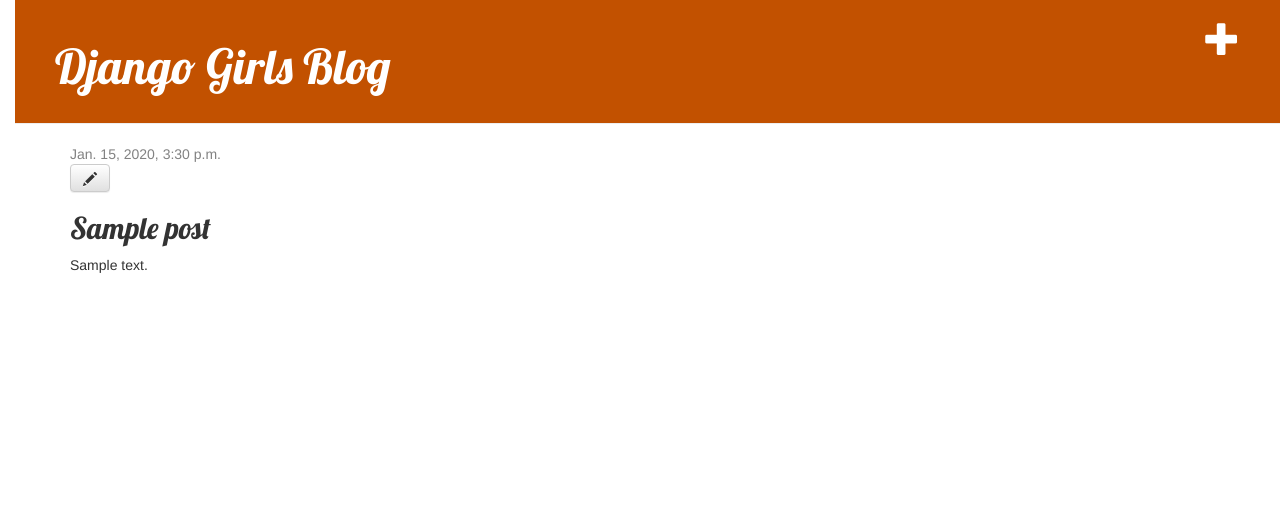
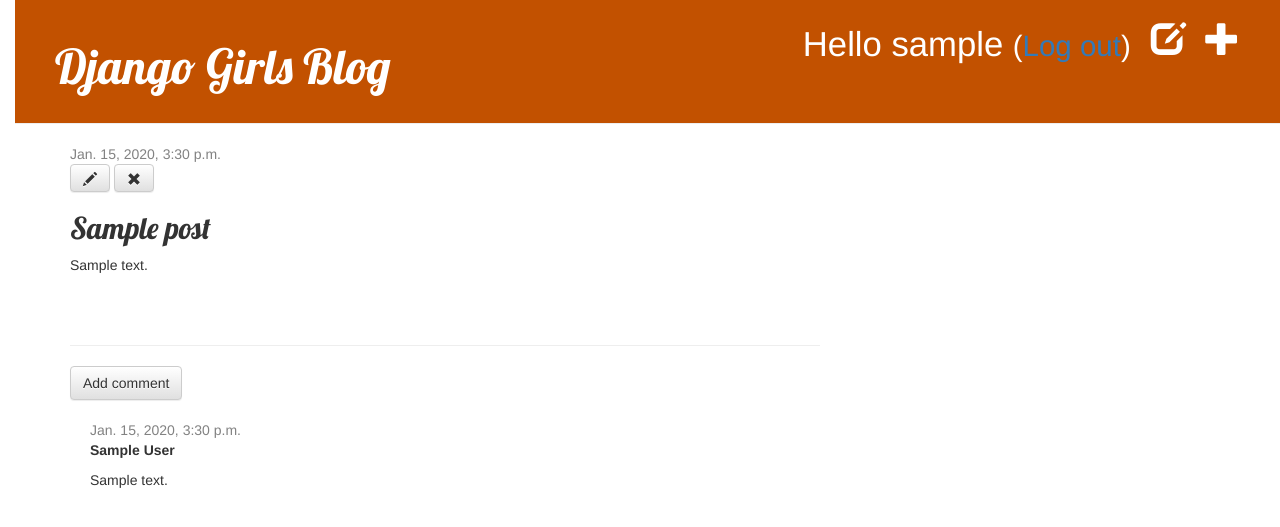
Before and after one commit to sinhaditya/my-first-blog, a Django app: page /post/1/ in a window 1280 px wide. Shown: the top 527 px of the page. Run offline with Django 3.2, Linux system fonts and the light colour scheme; a user stored in the database is signed in; tables that the repository leaves empty hold one stand-in row (values such as "Sample post"); some libraries are stand-ins or nearby versions.

Commit message:
additional files and changes for Heroku

```diff
--- a/blog/admin.py
+++ b/blog/admin.py
@@ -1,4 +1,5 @@
 from django.contrib import admin
-from .models import Post
+from .models import Post, Comment
 
 admin.site.register(Post)
+admin.site.register(Comment)
--- a/blog/models.py
+++ b/blog/models.py
@@ -17,3 +17,22 @@ class Post(models.Model):
 
     def __str__(self):
         return self.title
+
+    def approved_comments(self):
+        return self.comments.filter(approved_comment=True)
+
+
+class Comment(models.Model):
+    post = models.ForeignKey(
+        'blog.Post', on_delete=models.CASCADE, related_name='comments')
+    author = models.CharField(max_length=200)
+    text = models.TextField()
+    created_date = models.DateTimeField(default=timezone.now)
+    approved_comment = models.BooleanField(default=False)
+
+    def approve(self):
+        self.approved_comment = True
+        self.save()
+
+    def __str__(self):
+        return self.text
--- a/blog/static/css/blog.css
+++ b/blog/static/css/blog.css
@@ -62,3 +62,7 @@ h4 {
 .post h2 a:visited {
   color: #000000;
 }
+
+.comment {
+  margin: 20px 0px 20px 20px;
+}
--- a/blog/templates/blog/base.html
+++ b/blog/templates/blog/base.html
@@ -20,17 +20,30 @@
   <body>
     <div class="page-header">
       {% if user.is_authenticated %}
-    <a href="{% url 'post_new' %}" class="top-menu"><span class="glyphicon glyphicon-plus"></span></a>
+      <a href="{% url 'post_new' %}" class="top-menu"
+        ><span class="glyphicon glyphicon-plus"></span
+      ></a>
+      <a href="{% url 'post_draft_list' %}" class="top-menu"
+        ><span class="glyphicon glyphicon-edit"></span
+      ></a>
+      <p class="top-menu">
+        Hello {{ user.username }}
+        <small>(<a href="{% url 'logout' %}">Log out</a>)</small>
+      </p>
+      {% else %}
+      <a href="{% url 'login' %}" class="top-menu"
+        ><span class="glyphicon glyphicon-lock"></span
+      ></a>
       {% endif %}
       <h1><a href="/">Django Girls Blog</a></h1>
     </div>
+
     <div class="content container">
       <div class="row">
         <div class="col-md-8">
-            {% block content %}
-            {% endblock %}
+          {% block content %} {% endblock %}
         </div>
       </div>
     </div>
-  </body
+  </body>
 </html>
--- a/blog/templates/blog/post_detail.html
+++ b/blog/templates/blog/post_detail.html
@@ -4,12 +4,37 @@
   <div class="date">
     {{ post.published_date }}
   </div>
+  {% else %}
+  <a class="btn btn-default" href="{% url 'post_publish' pk=post.pk %}"
+    >Publish</a
+  >
   {% endif %} {% if user.is_authenticated %}
   <a class="btn btn-default" href="{% url 'post_edit' pk=post.pk %}"
     ><span class="glyphicon glyphicon-pencil"></span
+  ></a>
+  <a class="btn btn-default" href="{% url 'post_remove' pk=post.pk %}"
+    ><span class="glyphicon glyphicon-remove"></span
   ></a>
   {% endif %}
   <h2>{{ post.title }}</h2>
   <p>{{ post.text|linebreaksbr }}</p>
 </div>
-{% endblock %}
+<hr>
+<a class="btn btn-default" href="{% url 'add_comment_to_post' pk=post.pk %}">Add comment</a>
+{% for comment in post.comments.all %}
+    {% if user.is_authenticated or comment.approved_comment %}
+    <div class="comment">
+        <div class="date">
+            {{ comment.created_date }}
+            {% if not comment.approved_comment %}
+                <a class="btn btn-default" href="{% url 'comment_remove' pk=comment.pk %}"><span class="glyphicon glyphicon-remove"></span></a>
+                <a class="btn btn-default" href="{% url 'comment_approve' pk=comment.pk %}"><span class="glyphicon glyphicon-ok"></span></a>
+            {% endif %}
+        </div>
+        <strong>{{ comment.author }}</strong>
+        <p>{{ comment.text|linebreaks }}</p>
+    </div>
+    {% endif %}
+{% empty %}
+    <p>No comments here yet :(</p>
+{% endfor %}{% endblock %}
--- a/blog/urls.py
+++ b/blog/urls.py
@@ -8,4 +8,12 @@ urlpatterns = [
     path('post/<int:pk>/', views.post_detail, name='post_detail'),
     path('post/new/', views.post_new, name='post_new'),
     path('post/<int:pk>/edit/', views.post_edit, name='post_edit'),
+    path('drafts/', views.post_draft_list, name='post_draft_list'),
+    path('post/<pk>/publish/', views.post_publish, name='post_publish'),
+    path('post/<pk>/remove/', views.post_remove, name='post_remove'),
+    path('post/<int:pk>/comment/', views.add_comment_to_post,
+         name='add_comment_to_post'),
+    path('comment/<int:pk>/approve/',
+         views.comment_approve, name='comment_approve'),
+    path('comment/<int:pk>/remove/', views.comment_remove, name='comment_remove'),
 ]
--- a/blog/views.py
+++ b/blog/views.py
@@ -1,8 +1,9 @@
 from django.shortcuts import render, get_object_or_404
 from django.utils import timezone
-from .models import Post
-from .forms import PostForm
+from .models import Post, Comment
+from .forms import PostForm, CommentForm
 from django.shortcuts import redirect
+from django.contrib.auth.decorators import login_required
 
 
 def post_list(request):
@@ -16,18 +17,13 @@ def post_detail(request, pk):
     return render(request, 'blog/post_detail.html', {'post': post})
 
 
-def post_new(request):
-    form = PostForm()
-    return render(request, 'blog/post_edit.html', {'form': form})
-
-
+@login_required
 def post_new(request):
     if request.method == "POST":
         form = PostForm(request.POST)
         if form.is_valid():
             post = form.save(commit=False)
             post.author = request.user
-            post.published_date = timezone.now()
             post.save()
             return redirect('post_detail', pk=post.pk)
     else:
@@ -35,6 +31,7 @@ def post_new(request):
     return render(request, 'blog/post_edit.html', {'form': form})
 
 
+@login_required
 def post_edit(request, pk):
     post = get_object_or_404(Post, pk=pk)
     if request.method == "POST":
@@ -42,9 +39,62 @@ def post_edit(request, pk):
         if form.is_valid():
             post = form.save(commit=False)
             post.author = request.user
-            post.published_date = timezone.now()
             post.save()
             return redirect('post_detail', pk=post.pk)
     else:
         form = PostForm(instance=post)
     return render(request, 'blog/post_edit.html', {'form': form})
+
+
+@login_required
+def post_draft_list(request):
+    posts = Post.objects.filter(
+        published_date__isnull=True).order_by('created_date')
+    return render(request, 'blog/post_draft_list.html', {'posts': posts})
+
+
+@login_required
+def post_publish(request, pk):
+    post = get_object_or_404(Post, pk=pk)
+    post.publish()
+    return redirect('post_detail', pk=pk)
+
+
+def publish(self):
+    self.published_date = timezone.now()
+    self.save()
+
+
+@login_required
+def post_remove(request, pk):
+    post = get_object_or_404(Post, pk=pk)
+    post.delete()
+    return redirect('post_list')
+
+
+def add_comment_to_post(request, pk):
+    post = get_object_or_404(Post, pk=pk)
+    if request.method == "POST":
+        form = CommentForm(request.POST)
+        if form.is_valid():
+            comment = form.save(commit=False)
+            comment.post = post
+            comment.save()
+            return redirect('post_detail', pk=post.pk)
+    else:
+        form = CommentForm()
+    return render(request, 'blog/add_comment_to_post.html', {'form': form})
+
+
+@login_required
+def comment_approve(request, pk):
+    comment = get_object_or_404(Comment, pk=pk)
+    comment.approve()
+    return redirect('post_detail', pk=comment.post.pk)
+
+
+@login_required
+def comment_remove(request, pk):
+    comment = get_object_or_404(Comment, pk=pk)
+    comment.delete()
+    return redirect('post_detail', pk=comment.post.pk)
--- a/mysite/urls.py
+++ b/mysite/urls.py
@@ -15,8 +15,11 @@ Including another URLconf
 """
 from django.contrib import admin
 from django.urls import path, include
+from django.contrib.auth import views
 
 urlpatterns = [
     path('admin/', admin.site.urls),
+    path('accounts/login/', views.LoginView.as_view(), name='login'),
+    path('accounts/logout/', views.LogoutView.as_view(next_page='/'), name='logout'),
     path('', include('blog.urls')),
 ]
--- a/mysite/wsgi.py
+++ b/mysite/wsgi.py
@@ -7,7 +7,7 @@ For more information on this file, see
 https://docs.djangoproject.com/en/2.2/howto/deployment/wsgi/
 """
 
-from whitenoise.django import DjangoWhiteNoise
+
 import os
 
 from django.core.wsgi import get_wsgi_application
@@ -15,5 +15,3 @@ from django.core.wsgi import get_wsgi_application
 os.environ.setdefault('DJANGO_SETTINGS_MODULE', 'mysite.settings')
 
 application = get_wsgi_application()
-
-application = DjangoWhiteNoise(application)
--- a/requirements.txt
+++ b/requirements.txt
@@ -2,6 +2,7 @@ dj-database-url==0.5.0
 Django==2.2.13
 gunicorn==20.0.4
 pkg-resources==0.0.0
+psycopg2==2.8.5
 pytz==2020.1
 sqlparse==0.3.1
 whitenoise==5.1.0
```
Also changed, not shown: blog/forms.py (+8 -1 lines), blog/templates/blog/add_comment_to_post.html (added, +7 -0 lines), blog/templates/blog/post_draft_list.html (added, +7 -0 lines), blog/templates/blog/post_edit.html (+10 -1 lines), blog/templates/blog/post_list.html (+7 -4 lines), blog/templates/registration/login.html (added, +21 -0 lines), mysite/settings.py (+14 -14 lines), blog/migrations/0002_comment.py (added). Lines whose indentation alone changed are shown as unchanged.
